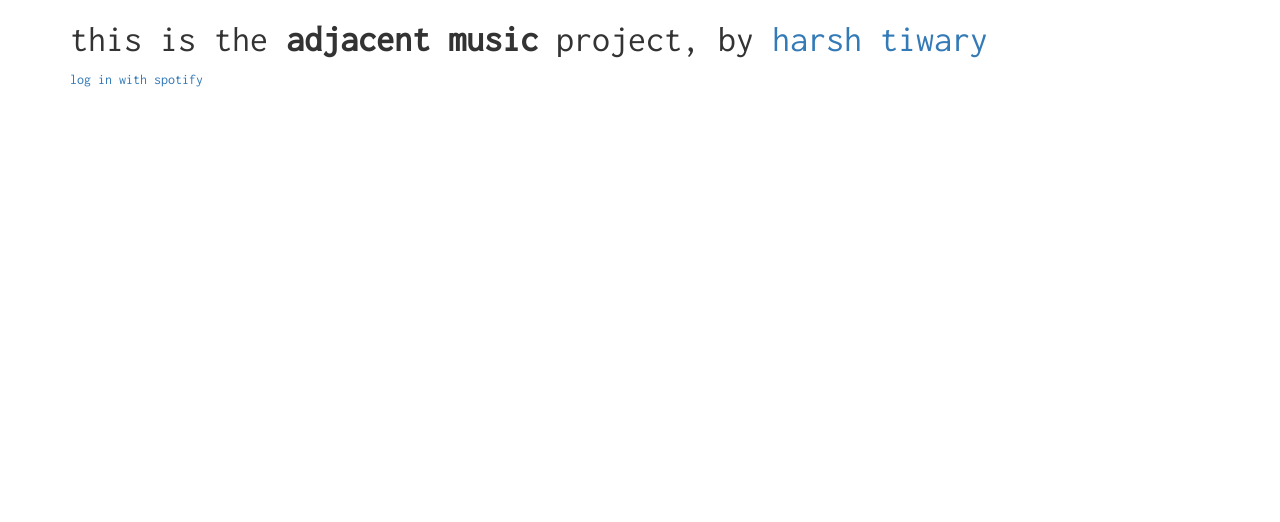
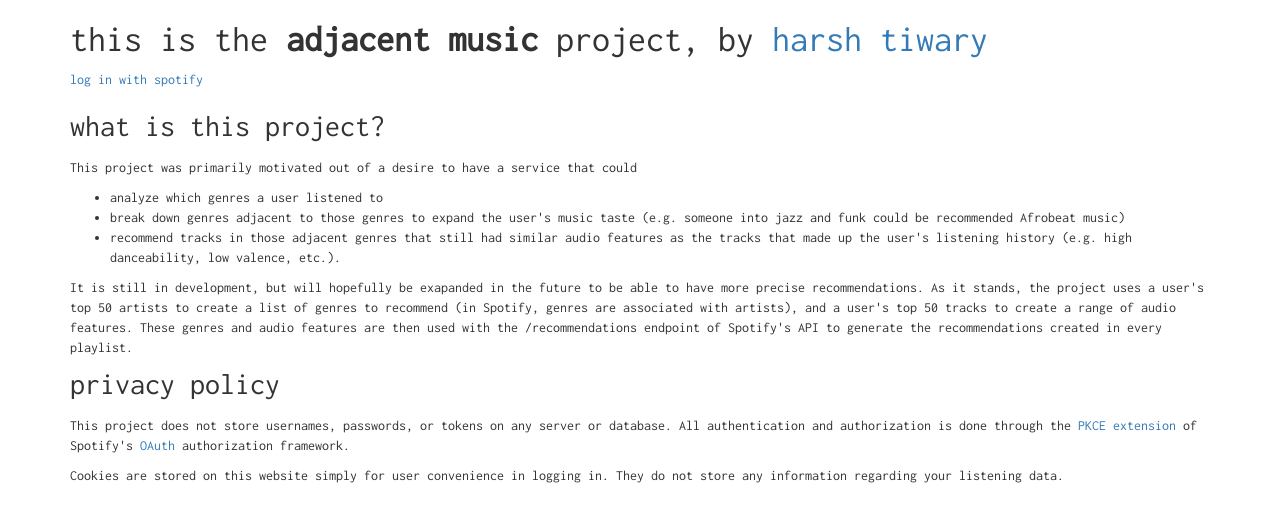
Before and after one commit to notnotharsh/adjacent-music, a website: page public/index.html in a window 1280 px wide. Drawn offline with nearby package versions, Linux system fonts and the light colour scheme.

Commit message:
documentation

```diff
--- a/public/index.html
+++ b/public/index.html
@@ -11,7 +11,7 @@
       #login, #loggedin, #error {
         display: none;
       }
-      h2 {
+      h2, h3 {
         margin-top: 0em;
         margin-bottom: 0.5em;
       }
@@ -31,7 +31,6 @@
         color: #ffffff;
       }
     </style>
-    <script src="utils.js" type="text/javascript"></script>
   </head>
 
   <body>
@@ -45,11 +44,28 @@
         <div class="row"><h1 id="header"></h1><h2>to expand your music taste, we recommend</h2></div>
         <div class="row" id="playlist-row"><button type="button" class="btn" id="create">create playlist!</button></div>
         <div id="information" class="row">
-          <div id="genres" class="col-xs-6"></div>
-          <div id="features" class="col-xs-6"></div>
+          <div id="genres" class="col-xs-6"><h3>how much we recommend each genre</h3></div>
+          <div id="features" class="col-xs-6"><h3>all quantities range from 0 to 1</h3></div>
         </div>
-      </div>
     </div>
+    <div id="gap" style="height: 20px"></div>
+    <div id="about" class="col">
+      <h2>what is this project?</h2>
+      <p>This project was primarily motivated out of a desire to have a service that could
+        <ul>
+          <li>analyze which genres a user listened to</li>
+          <li>break down genres adjacent to those genres to expand the user's music taste (e.g. someone into jazz and funk could be recommended Afrobeat music)</li>
+          <li>recommend tracks in those adjacent genres that still had similar audio features as the tracks that made up the user's listening history (e.g. high danceability, low valence, etc.).</li>
+        </ul>
+        It is still in development, but will hopefully be exapanded in the future to be able to have more precise recommendations. As it stands, the project uses a user's top 50 artists to create a list of genres to recommend (in Spotify, genres are associated with artists), and a user's top 50 tracks to create a range of audio features. These genres and audio features are then used with the /recommendations endpoint of Spotify's API to generate the recommendations created in every playlist.
+      </p>
+    </div>
+    <div id="privacy" class="col">
+      <h2>privacy policy</h2>
+        <p>This project does not store usernames, passwords, or tokens on any server or database. All authentication and authorization is done through the <a href="https://oauth.net/2/pkce/">PKCE extension</a> of Spotify's <a href="https://developer.spotify.com/documentation/general/guides/authorization/">OAuth</a> authorization framework.</p>
+        <p>Cookies are stored on this website simply for user convenience in logging in. They do not store any information regarding your listening data.</p>
+    </div>
+  </div>
 
     <script src="//cdnjs.cloudflare.com/ajax/libs/handlebars.js/2.0.0-alpha.1/handlebars.min.js"></script>
     <script src="https://code.jquery.com/jquery-1.10.1.min.js"></script>
@@ -78,7 +94,7 @@
               for (genre in public_genres) {
                 genres_HTML += `<p>${genre}: ${(Math.round(100 * public_genres[genre]) / 100).toString()}%</p>`
               }
-              genresPlaceholder.innerHTML = (genres_HTML);
+              genresPlaceholder.innerHTML += (genres_HTML);
 
               var features = r_obj["features"];
               var features_HTML = "";
@@ -86,7 +102,7 @@
                 if (features[feature] == "True" || features[feature] == "False") features_HTML +=`<p>${feature}: ${features[feature]}`
                 else features_HTML += `<p>${feature}: min ${(Math.round(100 * features[feature][0]) / 100).toString()}, max ${(Math.round(100 * features[feature][1]) / 100).toString()}</p>`
               }
-              featuresPlaceholder.innerHTML = (features_HTML);
+              featuresPlaceholder.innerHTML += (features_HTML);
 
               document.getElementById("header").innerHTML = "hello " + r_obj["me"]["display_name"];
 
--- a/public/utils.js
+++ /dev/null
@@ -1,7 +0,0 @@
-function generateGenreHTML() {
-    to_return = "<h1>your top genres</h1>";
-    for (var i = 0; i < 50; i++) {
-        to_return += `<p>{{items.${i}.name}} {{items.${i}.genres}}`;
-    }
-    return to_return;
-  }
```
Also changed, not shown: README.md (added), docs/application.png (added), docs/playlist.png (added).
